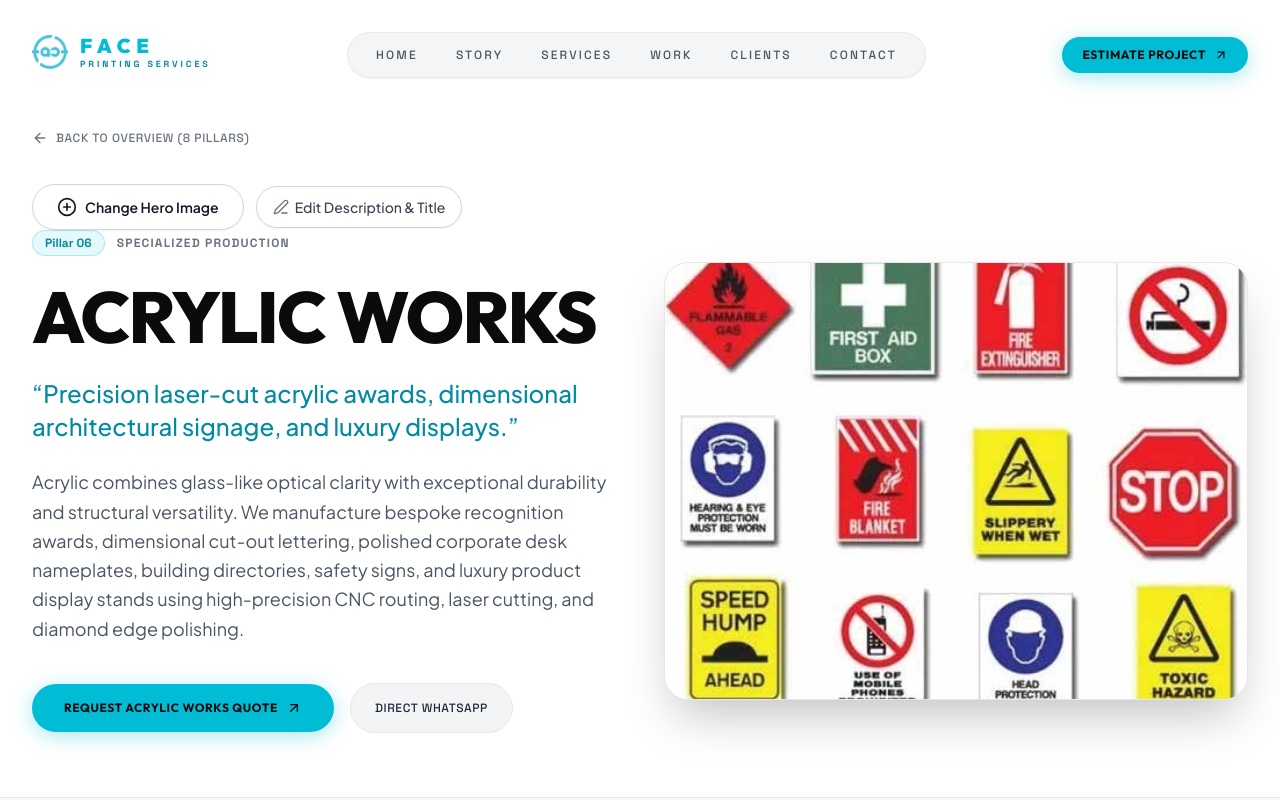
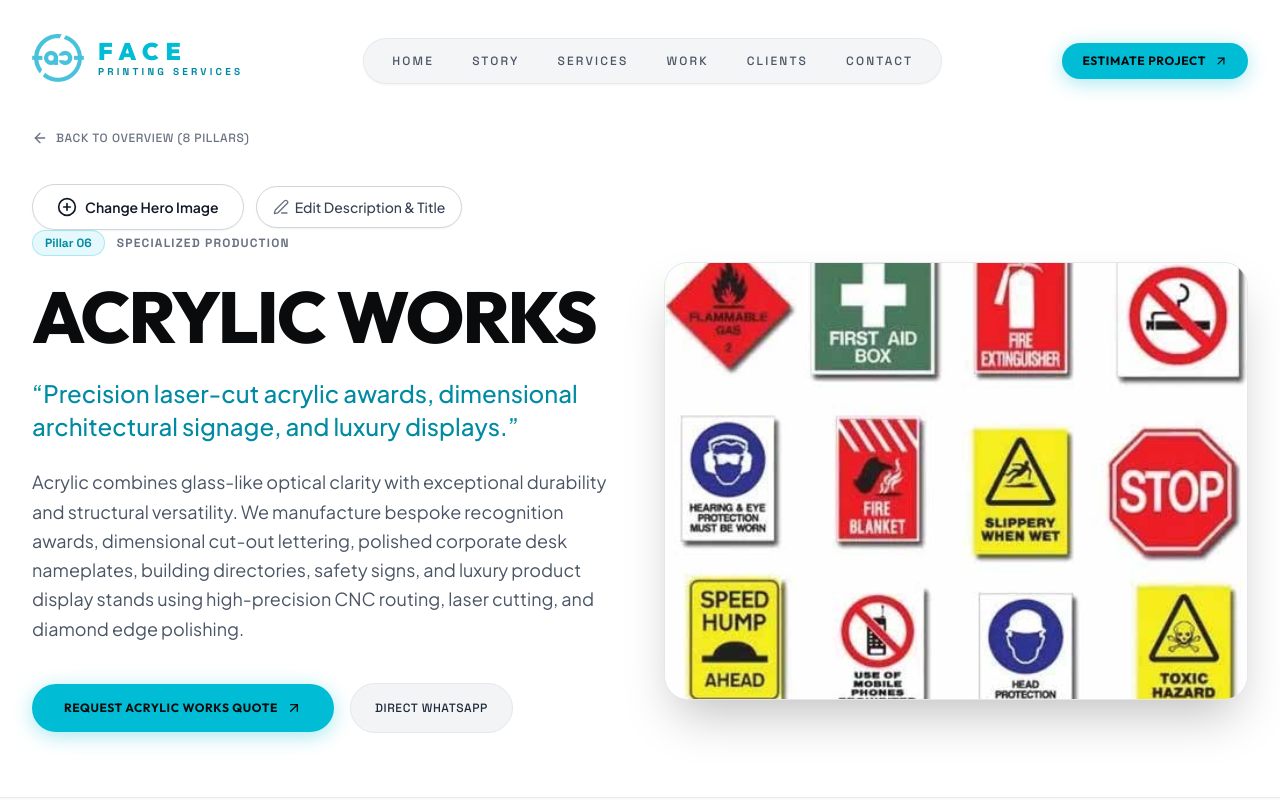
Before and after one commit to Amanyoonus10/print, a React (Vite) app: page /services/acrylic-works in a window 1280 px wide. Shown: the top 800 px of the page. Built offline with nearby package versions, Linux system fonts and the light colour scheme.

Commit message:
style: increase brand logo icon size and marquee logo sizes

```diff
--- a/src/components/ui/BrandLogo.tsx
+++ b/src/components/ui/BrandLogo.tsx
@@ -14,28 +14,28 @@ export const BrandLogo: React.FC<BrandLogoProps> = ({
   showSubtitle = true
 }) => {
   const iconSizes = {
-    sm: 'w-7 h-7',
-    md: 'w-9 h-9',
-    lg: 'w-12 h-12',
-    xl: 'w-16 h-16'
+    sm: 'w-9 h-9',
+    md: 'w-13 h-13',
+    lg: 'w-16 h-16',
+    xl: 'w-22 h-22'
   };
 
   const textSizes = {
     sm: 'text-base tracking-[0.25em]',
-    md: 'text-xl tracking-[0.28em]',
-    lg: 'text-2xl tracking-[0.32em]',
-    xl: 'text-4xl tracking-[0.35em]'
+    md: 'text-2xl tracking-[0.28em]',
+    lg: 'text-3xl tracking-[0.32em]',
+    xl: 'text-5xl tracking-[0.35em]'
   };
 
   const subtitleSizes = {
-    sm: 'text-[7px] tracking-[0.28em]',
-    md: 'text-[9px] tracking-[0.32em]',
-    lg: 'text-[11px] tracking-[0.35em]',
-    xl: 'text-[14px] tracking-[0.4em]'
+    sm: 'text-[8px] tracking-[0.28em]',
+    md: 'text-[10px] tracking-[0.32em]',
+    lg: 'text-[12px] tracking-[0.35em]',
+    xl: 'text-[16px] tracking-[0.4em]'
   };
 
   return (
-    <Link to="/" className={`group inline-flex items-center gap-3 select-none ${className}`}>
+    <Link to="/" className={`group inline-flex items-center gap-3.5 select-none ${className}`}>
       {/* Official Brand Monogram Icon from PDF */}
       <div className={`relative ${iconSizes[size]} shrink-0 transition-transform duration-500 group-hover:scale-105`}>
         <img
--- a/src/components/ui/LogoWall.tsx
+++ b/src/components/ui/LogoWall.tsx
@@ -27,23 +27,23 @@ export const LogoWall: React.FC<LogoWallProps> = () => {
         {row1Marquee.map((client, idx) => (
           <div
             key={`r1-${client.id}-${idx}`}
-            className="flex items-center gap-3.5 px-5 py-3 rounded-2xl bg-white border border-gray-200/90 shrink-0 shadow-xs hover:border-[#00BCD4]/50 hover:shadow-md transition-all duration-300 group cursor-default"
+            className="flex items-center gap-4 px-6 py-3.5 rounded-2xl bg-white border border-gray-200/90 shrink-0 shadow-xs hover:border-[#00BCD4]/50 hover:shadow-md transition-all duration-300 group cursor-default"
           >
-            <div className="w-12 h-8 rounded-lg bg-gray-50/80 p-1 flex items-center justify-center overflow-hidden shrink-0 border border-gray-100">
+            <div className="w-16 h-10 rounded-xl bg-gray-50 p-1.5 flex items-center justify-center overflow-hidden shrink-0 border border-gray-100/80">
               <img
                 src={`/images/clients/${client.id}.png`}
                 alt={client.name}
-                className="max-w-full max-h-full object-contain"
+                className="max-w-full max-h-full object-contain filter contrast-[1.05]"
                 onError={(e) => {
                   e.currentTarget.style.display = 'none';
                 }}
               />
             </div>
             <div className="flex flex-col">
-              <span className="font-display font-bold text-xs tracking-wide text-gray-900 group-hover:text-[#008BA3] transition-colors whitespace-nowrap">
+              <span className="font-display font-bold text-sm tracking-wide text-gray-900 group-hover:text-[#008BA3] transition-colors whitespace-nowrap">
                 {client.name}
               </span>
-              <span className="font-mono text-[9px] text-gray-500 uppercase tracking-wider">
+              <span className="font-mono text-[10px] text-gray-500 uppercase tracking-wider">
                 {client.sector}
               </span>
             </div>
@@ -56,23 +56,23 @@ export const LogoWall: React.FC<LogoWallProps> = () => {
         {row2Marquee.map((client, idx) => (
           <div
             key={`r2-${client.id}-${idx}`}
-            className="flex items-center gap-3.5 px-5 py-3 rounded-2xl bg-white border border-gray-200/90 shrink-0 shadow-xs hover:border-[#00BCD4]/50 hover:shadow-md transition-all duration-300 group cursor-default"
+            className="flex items-center gap-4 px-6 py-3.5 rounded-2xl bg-white border border-gray-200/90 shrink-0 shadow-xs hover:border-[#00BCD4]/50 hover:shadow-md transition-all duration-300 group cursor-default"
           >
-            <div className="w-12 h-8 rounded-lg bg-gray-50/80 p-1 flex items-center justify-center overflow-hidden shrink-0 border border-gray-100">
+            <div className="w-16 h-10 rounded-xl bg-gray-50 p-1.5 flex items-center justify-center overflow-hidden shrink-0 border border-gray-100/80">
               <img
                 src={`/images/clients/${client.id}.png`}
                 alt={client.name}
-                className="max-w-full max-h-full object-contain"
+                className="max-w-full max-h-full object-contain filter contrast-[1.05]"
                 onError={(e) => {
                   e.currentTarget.style.display = 'none';
                 }}
               />
             </div>
             <div className="flex flex-col">
-              <span className="font-display font-bold text-xs tracking-wide text-gray-900 group-hover:text-[#008BA3] transition-colors whitespace-nowrap">
+              <span className="font-display font-bold text-sm tracking-wide text-gray-900 group-hover:text-[#008BA3] transition-colors whitespace-nowrap">
                 {client.name}
               </span>
-              <span className="font-mono text-[9px] text-gray-500 uppercase tracking-wider">
+              <span className="font-mono text-[10px] text-gray-500 uppercase tracking-wider">
                 {client.sector}
               </span>
             </div>
```
